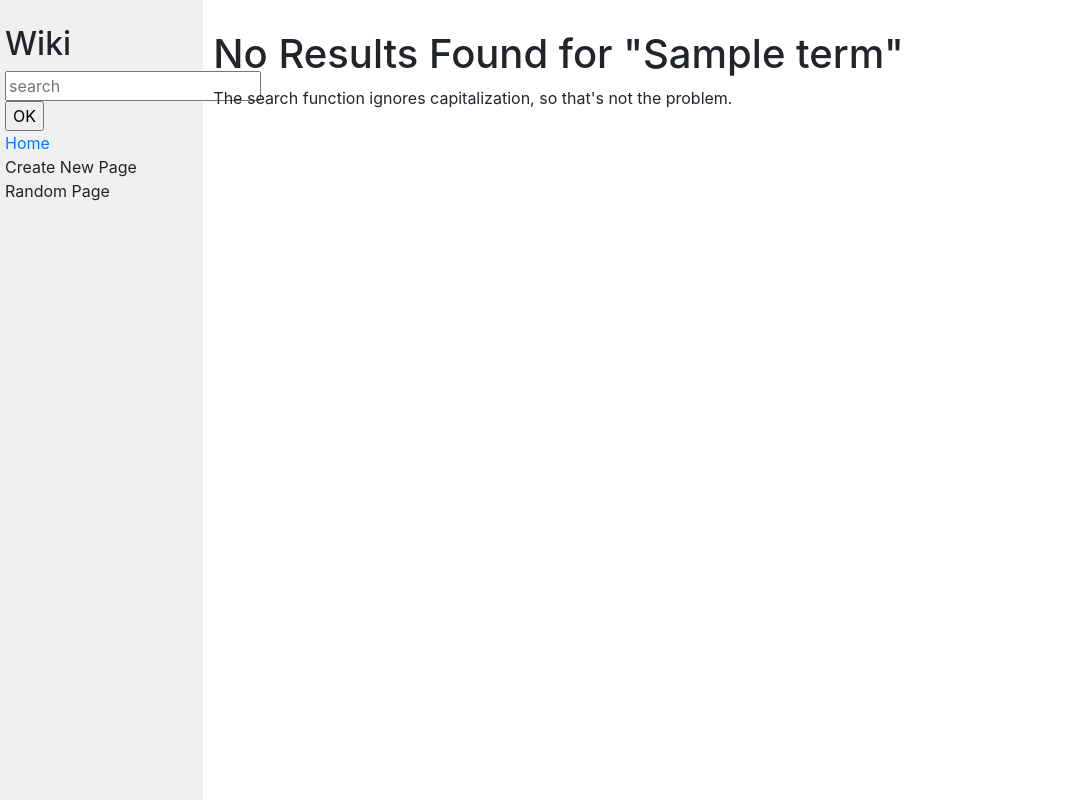
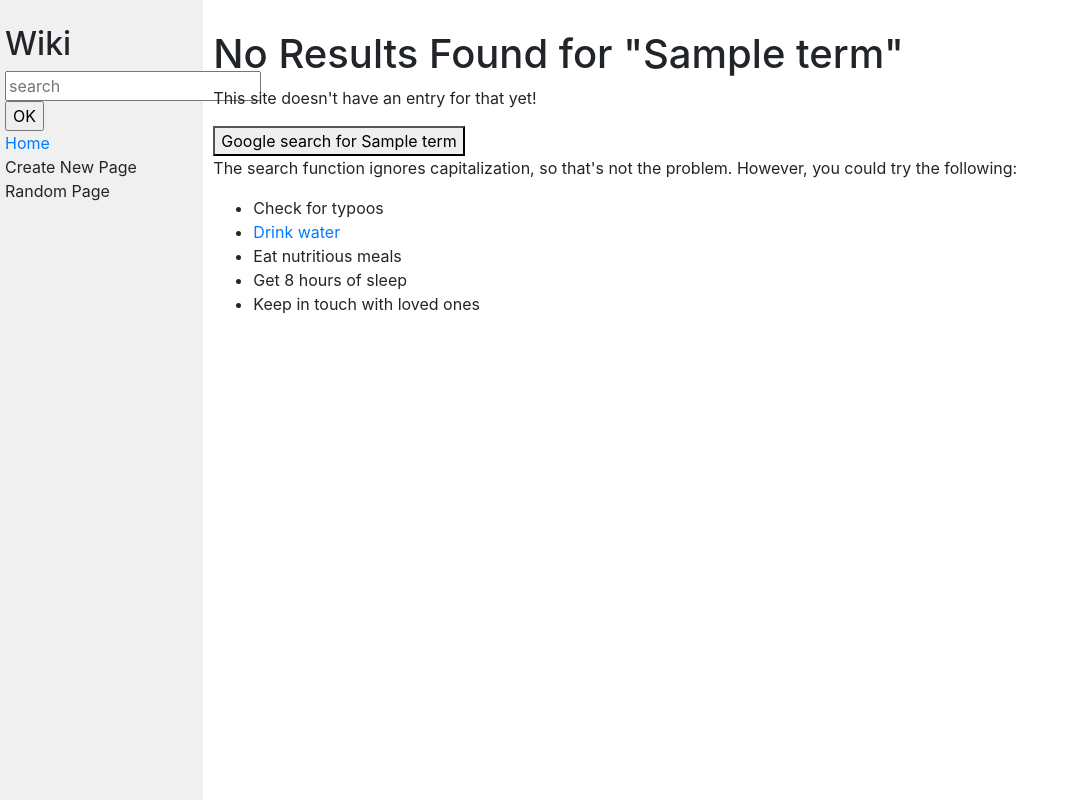
Before and after one commit to Elijer/programmingwiki, a Django app: template encyclopedia/templates/encyclopedia/noResults.html in a window 1280 px wide. Shown: the whole page, without its empty margins (0-1074 px from the left). Run offline with Django 3.2, Linux system fonts and the light colour scheme; tables that the repository leaves empty hold one stand-in row (values such as "Sample post"); the template is opened without the code that fills it: values that come from a table or form of the project are taken from there, most other values are stand-ins (such as "Sample title", 1, 10 or a date in 2020); some libraries are stand-ins or nearby versions.

Commit message:
added content to noResults page

```diff
--- a/encyclopedia/templates/encyclopedia/noResults.html
+++ b/encyclopedia/templates/encyclopedia/noResults.html
@@ -7,6 +7,18 @@
 
 {% block body %}
     <h1>No Results Found for "{{ term }}"</h1>
-    <p> The search function ignores capitalization, so that's not the problem.</p>
+    <p> This site doesn't have an entry for that yet! </p>
+    <form action="https://google.com/search" method="get">
+        <button type="submit" name="q" value= {{ term }} > Google search for {{ term }}</button>
+    </form>
+
+        <p> The search function ignores capitalization, so that's not the problem. However, you could try the following: </p>
+    <ul>
+        <li> Check for typoos </li>
+        <li> <a href = "https://www.google.com/search?q=how+much+water+should+I+drink+in+a+day&oq=how+much+water+should+I+drink+in+a+day&aqs=chrome..69i57j69i59l3j69i60l4.5066j0j4&sourceid=chrome&ie=UTF-8"> Drink water <a/> </li>
+        <li> Eat nutritious meals</li>
+        <li> Get 8 hours of sleep </li>
+        <li> Keep in touch with loved ones </li>
+    </ul>
 
 {% endblock %}
```
